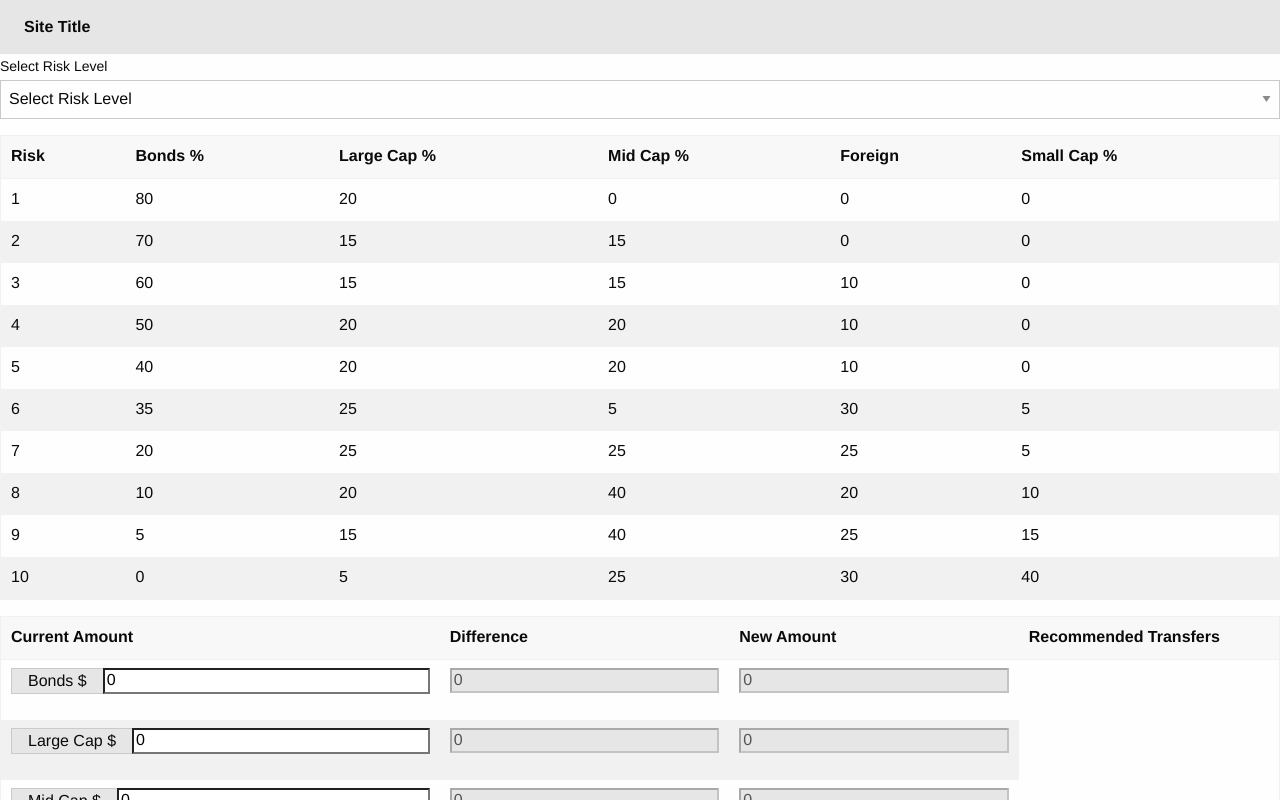
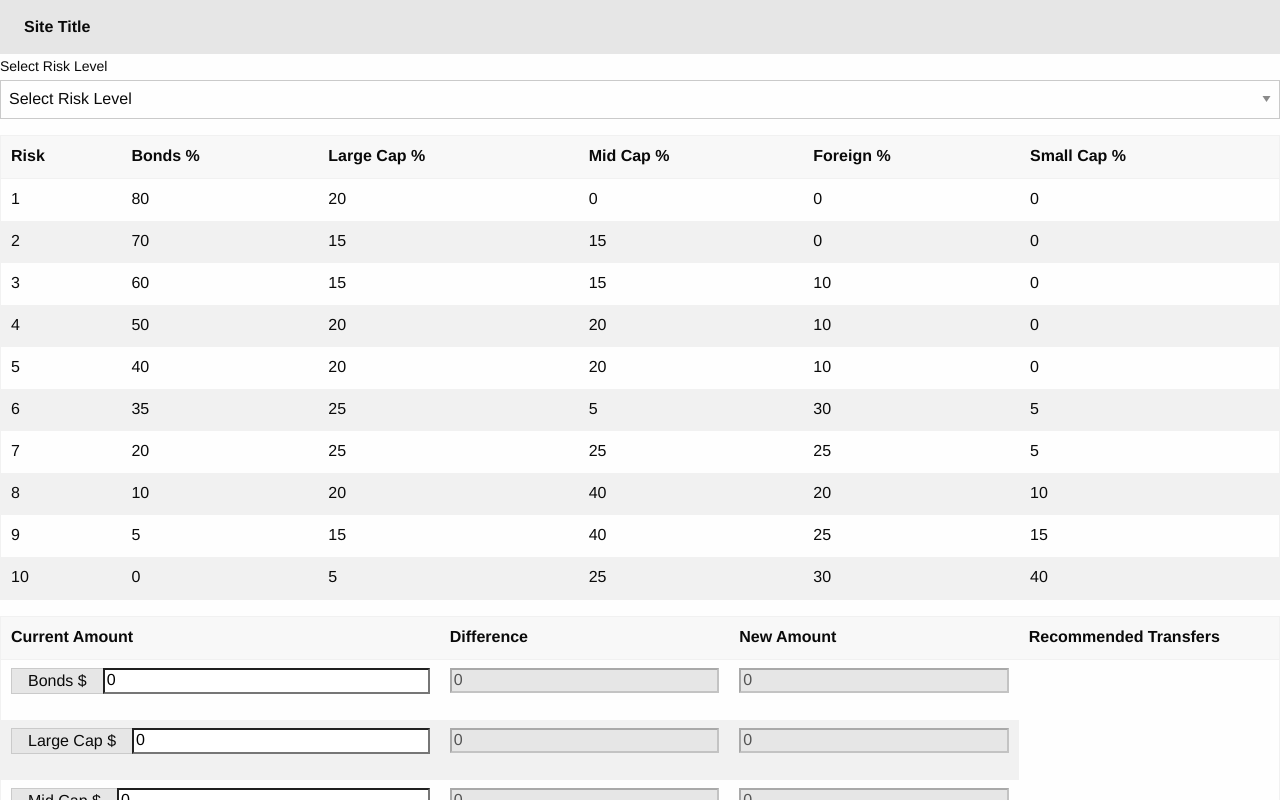
Before and after one commit to jsArroliga/ideal-portfolio, a React (Create React App) app: page / in a window 1280 px wide. Shown: the top 800 px of the page. Built offline with nearby package versions, Linux system fonts and the light colour scheme.

Commit message:
porcert tag added

```diff
--- a/src/components/step1/RiskTableList.js
+++ b/src/components/step1/RiskTableList.js
@@ -8,7 +8,7 @@ import './../../style/index.scss'
 
 function RiskTableList (){
 
-    const getTHeaders = () => [ "Risk", "Bonds %", "Large Cap %", "Mid Cap %", "Foreign", "Small Cap %"];
+    const getTHeaders = () => [ "Risk", "Bonds %", "Large Cap %", "Mid Cap %", "Foreign %", "Small Cap %"];
     const getTRows = () => {
         return Object.keys( riskLevelData ).map( level => {
             let riskData =  riskLevelData[level]
--- a/src/components/step2/RiskResumeTable.js
+++ b/src/components/step2/RiskResumeTable.js
@@ -11,7 +11,7 @@ function RiskResumeTable (){
     let riskLevelSelected = useSelector( store => store.riskLevel )
     let riskData =  riskLevelData[riskLevelSelected.level]
 
-    const getTHeaders = ()=>[ "Bonds %", "Large Cap %", "Mid Cap %", "Foreign", "Small Cap %"];
+    const getTHeaders = ()=>[ "Bonds %", "Large Cap %", "Mid Cap %", "Foreign %", "Small Cap %"];
     const getTRows = () => {
         return riskData ? [[
             riskData.Bonds,
```
Also changed, not shown: 1 other file (tests, documents, lock files or other folders).
